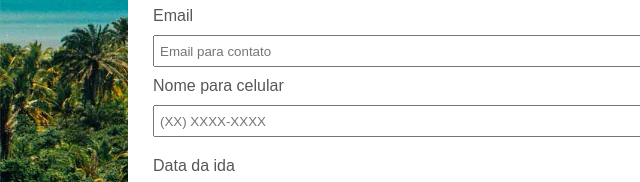
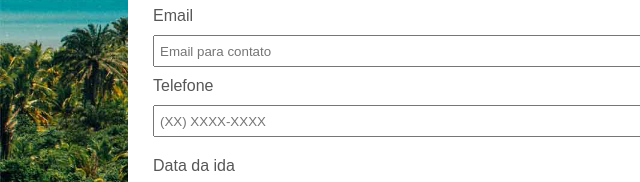
Before and after one commit to LeonardoRomulo/AgenciaViagem, a plain HTML site: page index.html in a window 1280 px wide. Shown: the part 221-403 px from the top of the page, 0-640 px from the left. Drawn offline with Linux system fonts and the light colour scheme.

Commit message:
Atualizar o index.html

```diff
--- a/index.html
+++ b/index.html
@@ -38,7 +38,7 @@
                             <label for="email">Email</label>
                             <input type="email" name="email"
                                 placeholder="Email para contato">
-                            <label for="celular">Nome para celular</label>
+                            <label for="celular">Telefone</label>
                             <input type="cel" name="celular"
                                 pattern="\([0-9]{2}\) [0-9]{5}-[0-9]{4}"
                                 placeholder="(XX) XXXX-XXXX" id="celular">
```
